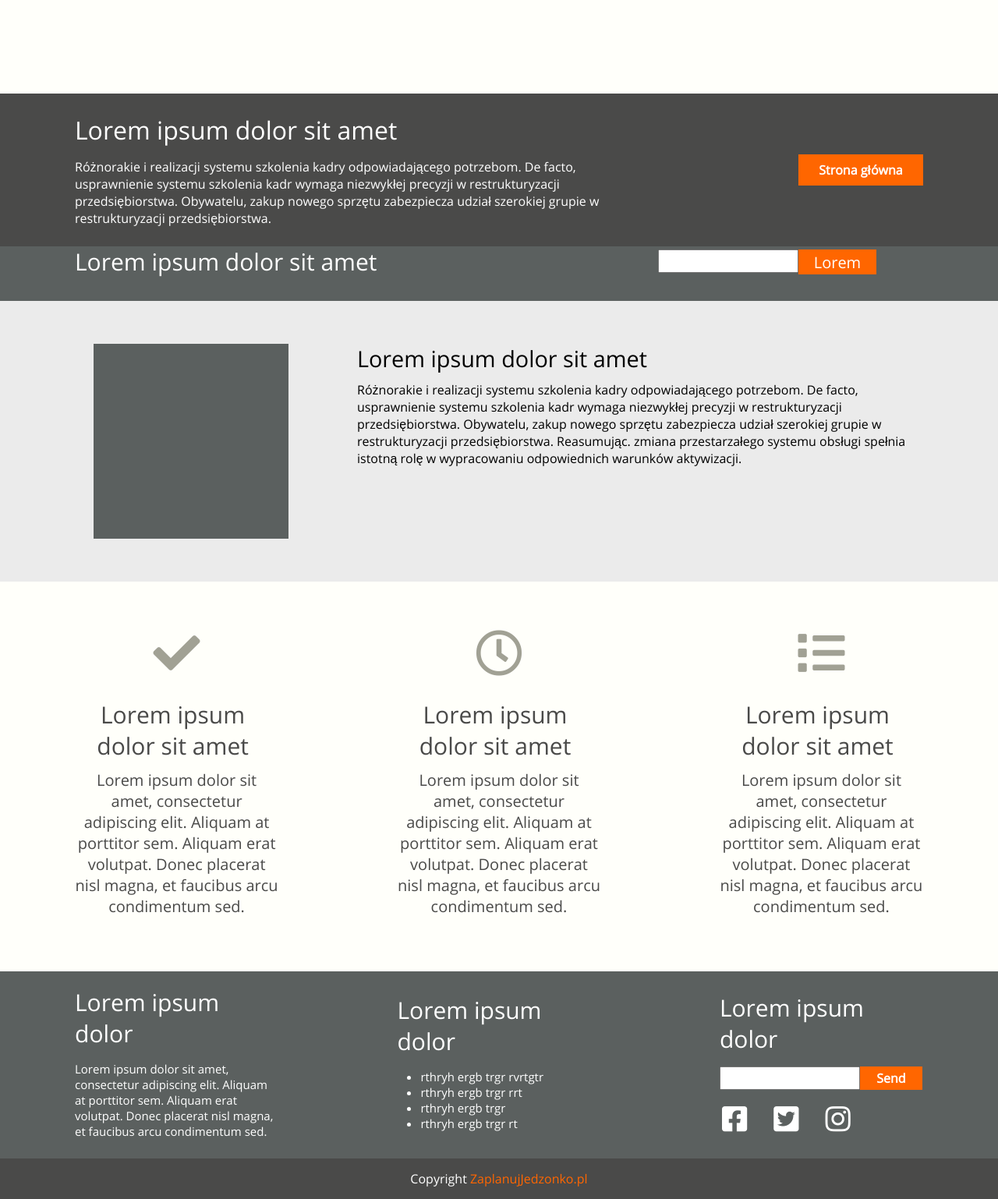
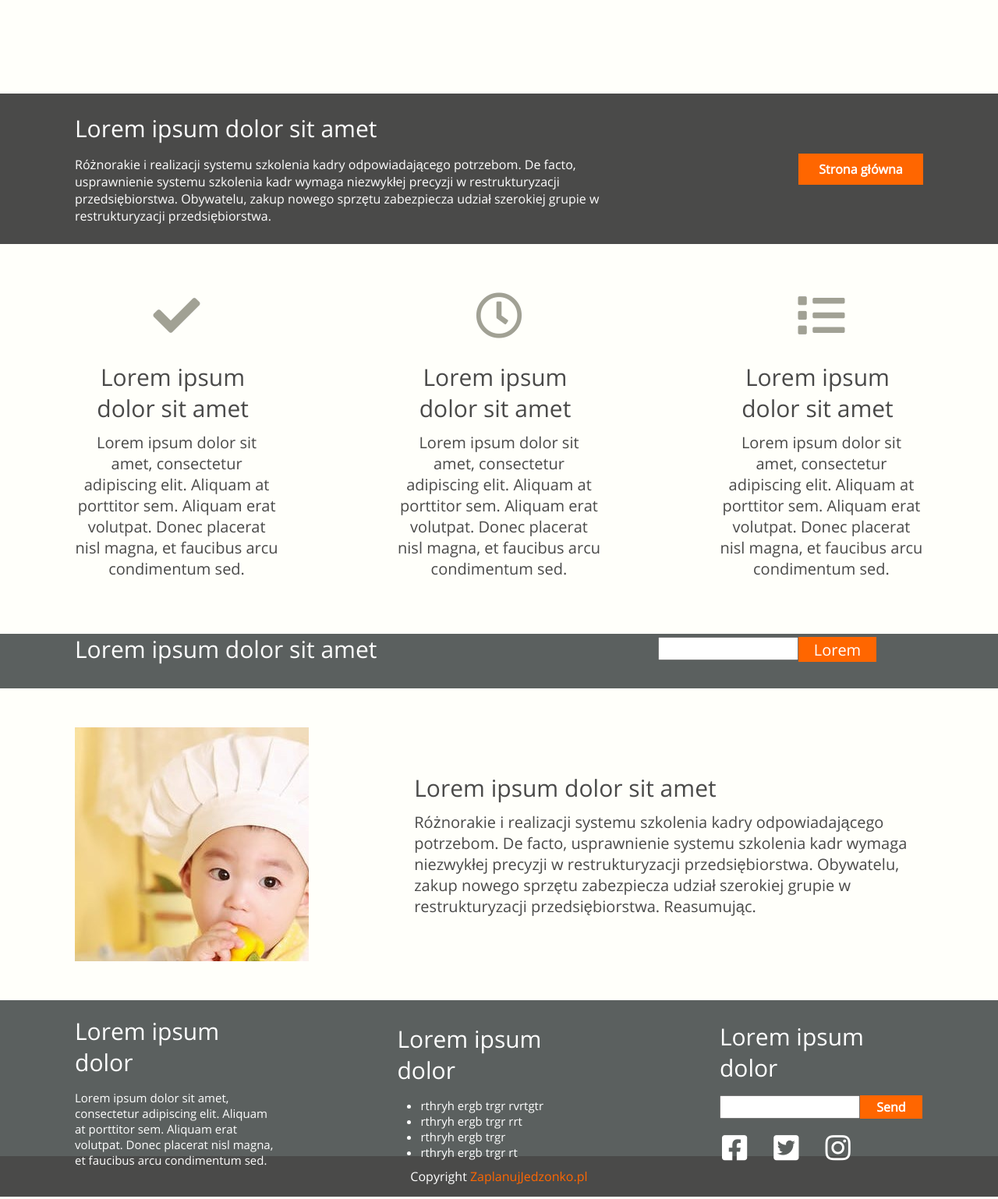
Before and after one commit to wywioltomasz/Zaplanuj-jedzonko, a website: page development/index.html in a window 1280 px wide. Shown: the part 580-2118 px from the top of the page at 78% size. Drawn offline with nearby package versions, Linux system fonts and the light colour scheme; files that its build step writes are made by us from their sources; files whose address does not match are found by name.

Commit message:
changes in order-not finished

```diff
--- a/development/index.html
+++ b/development/index.html
@@ -58,8 +58,7 @@
         <div id="arrow_right"><i class="fas fa-chevron-right"></i></div>
       </div>
     </section>                                     <!--  _carusel.scss  -->
-      <!-- CTA + button -->
-      <section class="cta">
+      <section class="cta">                            <!--_cta.scss -->
         <div class="main__width">
           <div class="cta__description">
             <h3>Lorem ipsum dolor sit amet</h3>
@@ -69,30 +68,9 @@
             <a href="app.html"><button>Strona główna</button></a>
           </div>
         </div>
-      </section>
-  <section>
-      <!-- features -->
-    </section>
-  <section>                                        <!--  _newsletter_landingpage.scss  -->
-    <div class="newsletter_section">
-      <div class="main_width">
-        <h3>Lorem ipsum dolor sit amet</h3>
-        <form>
-          <textarea class="text_area" cols="40" rows="1"></textarea>
-          <input class="submit" type="submit" value="Lorem">
-        </form>
-      </div>
-    </div>
-  </section>                                        <!--  _newsletter_landingpage.scss  -->
-  <section class="about">
-    <div class="client__photo"></div>
-    <div class="client__described">
-      <h2>Lorem ipsum dolor sit amet</h2>
-      <p>Różnorakie i realizacji systemu szkolenia kadry odpowiadającego potrzebom. De facto, usprawnienie systemu szkolenia kadr wymaga niezwykłej precyzji w restrukturyzacji przedsiębiorstwa. Obywatelu, zakup nowego sprzętu zabezpiecza udział szerokiej grupie w restrukturyzacji przedsiębiorstwa. Reasumując. zmiana przestarzałego systemu obsługi spełnia istotną rolę w wypracowaniu odpowiednich warunków aktywizacji.</p>
-    </div>
-  </section>
-    <section>
-      <div class="columns_box">                      <!-- _threecols.scss -->
+     </section>                                         <!--_cta.scss -->
+     <section>                                        <!-- _threecols.scss -->
+      <div class="columns_box">
         <div class="main-width">
           <div class="column">
             <div class="icon">
@@ -120,8 +98,32 @@
           </div>
         </div>
       </div>
-    </section>                                        <!-- _threecols.scss -->
-  <footer>                                          <!-- _footer.scss -->
+    </section>                                             <!-- _threecols.scss -->
+    <section>                                        <!--  _newsletter_landingpage.scss  -->
+      <div class="newsletter_section">
+        <div class="main_width">
+          <h3>Lorem ipsum dolor sit amet</h3>
+          <form>
+            <textarea class="text_area" cols="40" rows="1"></textarea>
+            <input class="submit" type="submit" value="Lorem">
+          </form>
+        </div>
+      </div>
+    </section>                                        <!--  _newsletter_landingpage.scss  -->
+  <section class="about">                           <!--  _about.scss  -->
+    <div class="main_width">
+      <div class="client__photo"></div>
+        <div class="client__described">
+          <h2>Lorem ipsum dolor sit amet</h2>
+          <p>Różnorakie i realizacji systemu szkolenia kadry odpowiadającego potrzebom. De facto, usprawnienie systemu
+          szkolenia kadr wymaga niezwykłej precyzji w restrukturyzacji przedsiębiorstwa. Obywatelu, zakup nowego sprzętu
+          zabezpiecza udział szerokiej grupie w restrukturyzacji przedsiębiorstwa. Reasumując.</p>
+        </div>
+      </div>
+    </div>
+  </section>
+  <!--  _about.scss  -->
+    <footer>                                          <!-- _footer.scss -->
     <div class="upper__footer">
       <div class="main_width">
         <div class="footer__box">
--- a/development/scss/partials/_about.scss
+++ b/development/scss/partials/_about.scss
@@ -1,27 +1,35 @@
+@import "scss_Variables";
 .about {
   width: 100vw;
-  background-color: #EBEBEB;
-  color: black;
+  height: 400px;
+  color: $color_Header_TextColumns;
+  background-color: $color_ScreenBackground;
+}
+.main_width {
+  width: 85%;
+  margin: 0 auto;
   display: flex;
-  flex-wrap: wrap;
-  padding: 30px;
+  flex-direction: row;
   justify-content: space-between;
-  align-items: flex-start;
-  .client__photo {
-    height: 250px;
-    width: 250px;
-    margin-left: 90px;
-    margin-top: 25px;
-    margin-bottom: 25px;
-    background-color: #5B605F;
+  align-content: center;
+}
+.client__photo {
+  height: 300px;
+  width: 300px;
+  background-image: url("../images/cookingbaby.jpg");
+  object-fit: cover;
+}
+
+  .client__described {
+    text-align: left;
+    width: 60%;
   }
-  .client__described {
-    width: 60%;
-    margin: 25px 60px;
-    h2 {
-      padding-bottom: 10px;
-      font-weight: normal;
-      font-size: 1.8rem;
-    }
-  }
+
+.client__described h2 {
+  padding-bottom: 10px;
+  font-size: 30px;
+  font-weight: 500;
 }
+.client__described p{
+  font-size: 20px;
+}
--- a/development/scss/partials/_cta.scss
+++ b/development/scss/partials/_cta.scss
@@ -1,3 +1,4 @@
+@import "scss_Variables";
 .main__width {
   width: 85%;
   color: white;
@@ -10,14 +11,20 @@
 
 .cta {
   width: 100vw;
-  background-color: #4A4A49;
+  background-color: $color_Header_TextColumns;
   .cta__description {
     width: 65%;
     margin: 25px 0;
+
     h3 {
       padding-bottom: 15px;
-      font-weight: normal;
-      font-size: 2rem;
+      font-weight: 500;
+      font-size: 30px;
+      font-family: $fontOpenSans;
+      p {
+        font-size: 20px;
+        font-family: $fontOpenSans;
+      }
     }
   }
   .cta__button {
@@ -29,7 +36,7 @@
       border: none;
       width: 160px;
       height: 40px;
-      background-color: #FF6600;
+      background-color: $color_ButonsOrange_Highlights_Screenheaders;
       cursor: pointer;
     }
   }
--- a/development/scss/partials/_footer.scss
+++ b/development/scss/partials/_footer.scss
@@ -3,7 +3,7 @@
   background-color: $color_SidePanel_Navigation;
   color: white;
   width: 100vw;
-  height: 30vh;
+  height: 25vh;
 }
 .main_width{
   width: 85%;
```
Also changed, not shown: development/images/cookingbaby.jpg (added).
